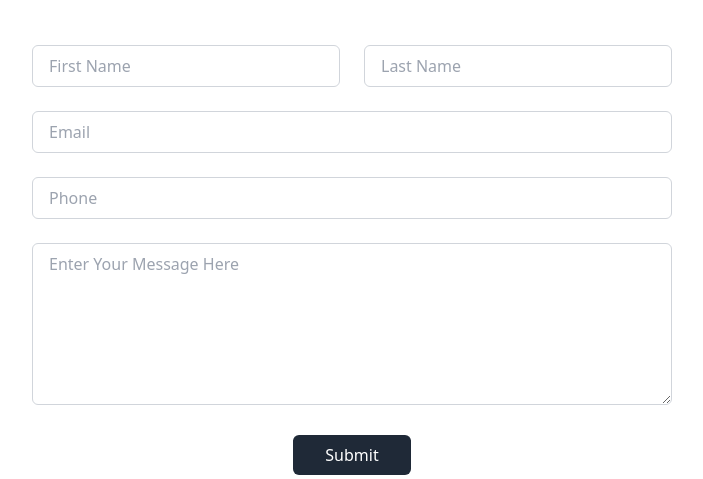
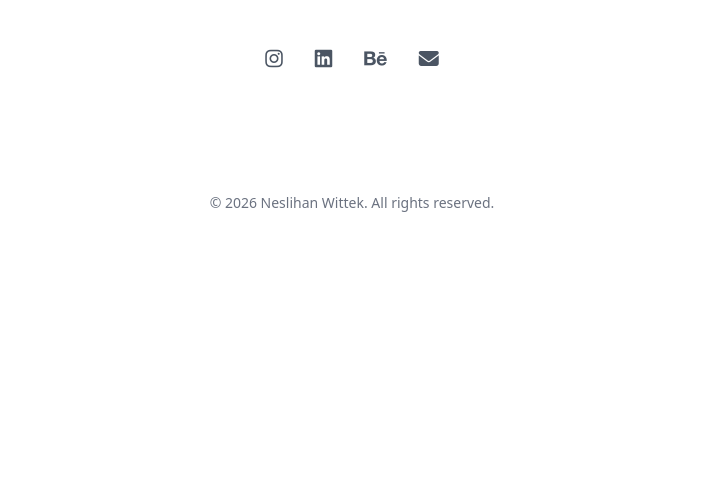
Before and after one commit to neslihanedes/neslihanedes.github.io, a plain HTML site: page contact.html in a window 1280 px wide. Shown: the part 323-802 px from the top of the page, without its empty margins (288-991 px from the left). Drawn offline with nearby package versions, Linux system fonts and the light colour scheme.

Commit message:
Remove contact form

```diff
--- a/contact.html
+++ b/contact.html
@@ -62,60 +62,6 @@
                 <img src="images/pigeon3.png" alt="Pigeon Illustration" decoding="async" class="w-[16rem] h-auto image-reveal">
             </div>
 
-            <!-- Contact Form -->
-            <form class="space-y-6" action="https://formsubmit.co/neslihanwittek@gmail.com" method="POST">
-                <div class="grid grid-cols-2 gap-6">
-                    <div>
-                        <input type="text"
-                               name="firstName"
-                               placeholder="First Name"
-                               required
-                               class="w-full px-4 py-2 border border-gray-300 rounded-md focus:outline-none focus:ring-2 focus:ring-gray-200">
-                    </div>
-                    <div>
-                        <input type="text"
-                               name="lastName"
-                               placeholder="Last Name"
-                               required
-                               class="w-full px-4 py-2 border border-gray-300 rounded-md focus:outline-none focus:ring-2 focus:ring-gray-200">
-                    </div>
-                </div>
-
-                <div>
-                    <input type="email"
-                           name="email"
-                           placeholder="Email"
-                           required
-                           class="w-full px-4 py-2 border border-gray-300 rounded-md focus:outline-none focus:ring-2 focus:ring-gray-200">
-                </div>
-
-                <div>
-                    <input type="tel"
-                           name="phone"
-                           placeholder="Phone"
-                           class="w-full px-4 py-2 border border-gray-300 rounded-md focus:outline-none focus:ring-2 focus:ring-gray-200">
-                </div>
-
-                <div>
-                    <textarea name="message"
-                              placeholder="Enter Your Message Here"
-                              rows="6"
-                              required
-                              class="w-full px-4 py-2 border border-gray-300 rounded-md focus:outline-none focus:ring-2 focus:ring-gray-200"></textarea>
-                </div>
-
-                <!-- Redirect after submission -->
-                <input type="hidden" name="_next" value="https://neslihanwittek.com/contact.html">
-                <input type="hidden" name="_subject" value="New Contact Form Submission">
-
-                <div class="text-center">
-                    <button type="submit"
-                            class="px-8 py-2 bg-gray-800 text-white rounded-md hover:bg-gray-700 transition-colors">
-                        Submit
-                    </button>
-                </div>
-            </form>
-
             <!-- Social Links -->
             <div class="flex justify-center space-x-8 mt-12">
                 <a href="https://www.instagram.com/neslihanwittek/" target="_blank" class="text-gray-600 hover:text-black">
@@ -131,11 +77,6 @@
                     <i class="fas fa-envelope text-xl"></i>
                 </a>
             </div>
-
-            <!-- Success Message (hidden by default) -->
-            <div class="hidden text-center mt-6 text-green-600">
-                Thanks for submitting!
-            </div>
         </div>
     </section>
 
```
